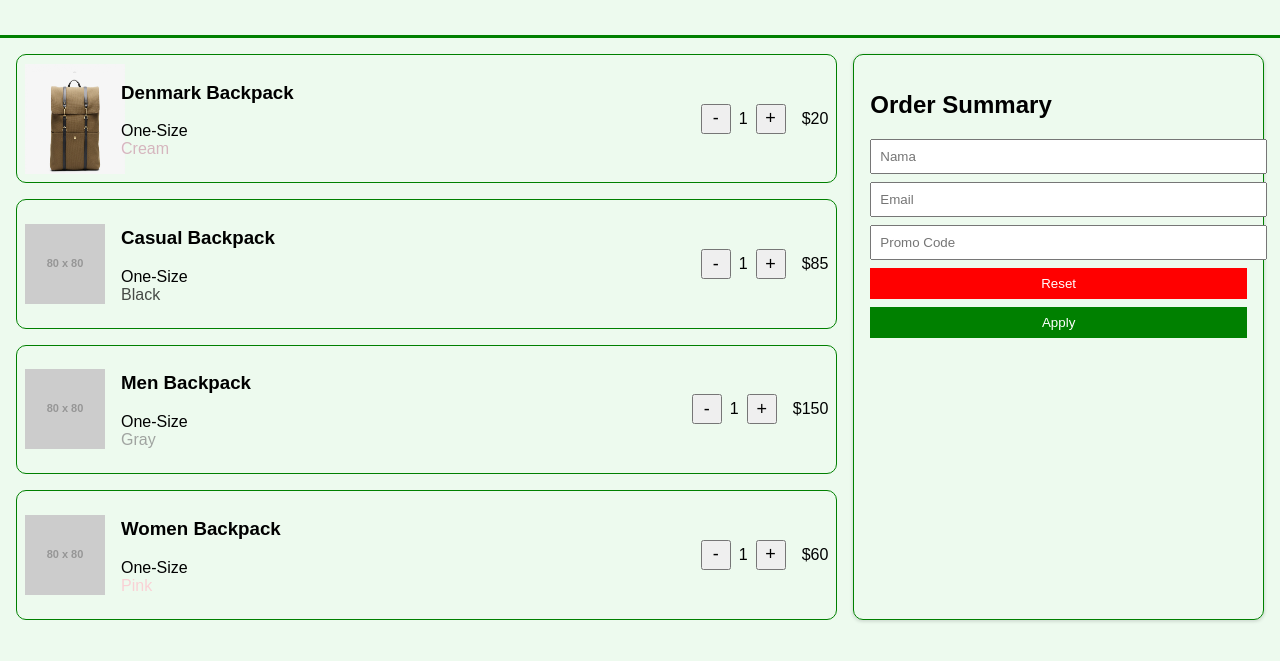
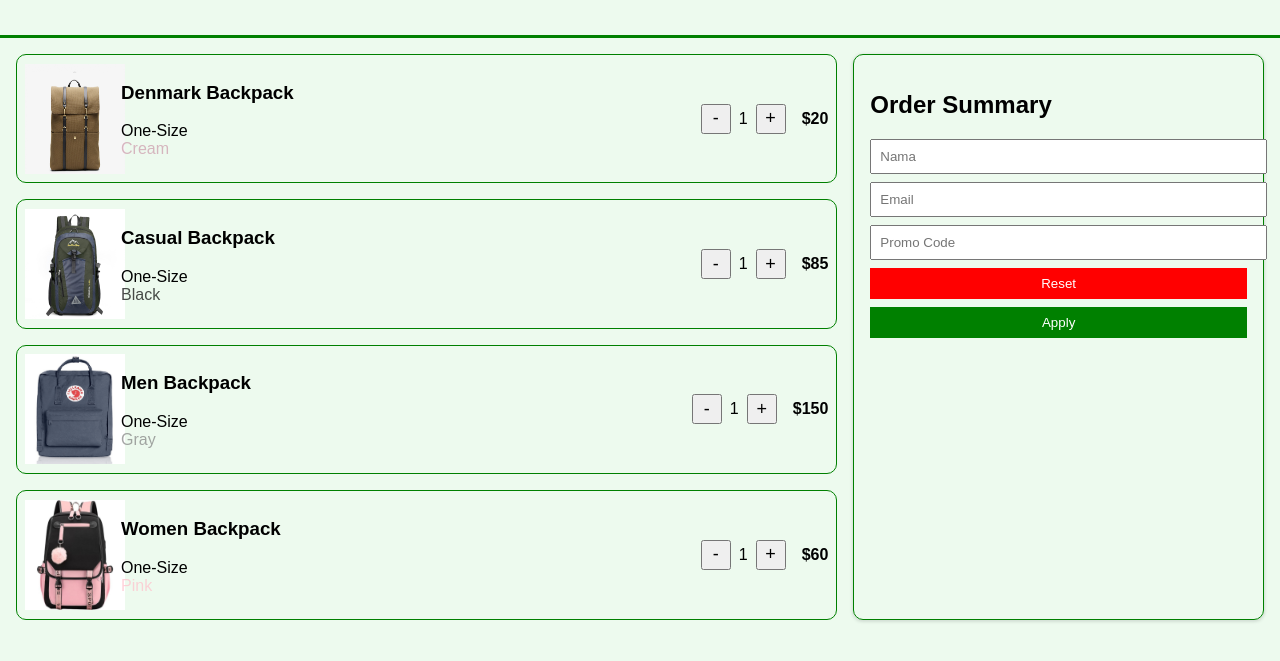
Before and after one commit to TomiYW/241130380_TomiYasashikuWijaya, a plain HTML site: page index.html in a window 1280 px wide. Shown: the part 77-738 px from the top of the page. Drawn offline with Linux system fonts and the light colour scheme; placeholder pictures from the web are drawn by us.

Commit message:
commit 3

```diff
--- a/index.html
+++ b/index.html
@@ -26,11 +26,11 @@
           <span class="count">1</span>
           <button class="increase">+</button>
         </div>
-        <div class="price">$20</div>
+        <div class="price"><b>$20</b></div>
       </div>
 
       <div class="product">
-        <img src="https://via.placeholder.com/80" alt="Casual Backpack" />
+        <img src="./images/produk2.jpeg" alt="Casual Backpack" width="100" height="110"/>
         <div>
           <h3>Casual Backpack</h3>
           <p>One-Size <br>
@@ -41,11 +41,11 @@
           <span class="count">1</span>
           <button class="increase">+</button>
         </div>
-        <div class="price">$85</div>
+        <div class="price"><b>$85</b></div>
       </div>
 
       <div class="product">
-        <img src="https://via.placeholder.com/80" alt="Men Backpack" />
+        <img src="./images/produk3.png" alt="Men Backpack" width="100" height="110"/>
         <div>
           <h3>Men Backpack</h3>
           <p>One-Size <br>
@@ -56,11 +56,11 @@
           <span class="count">1</span>
           <button class="increase">+</button>
         </div>
-        <div class="price">$150</div>
+        <div class="price"><b>$150</b></div>
       </div>
 
       <div class="product">
-        <img src="https://via.placeholder.com/80" alt="Women Backpack" />
+        <img src="./images/produk4.jpg" alt="Women Backpack" width="100" height="110"/>
         <div>
           <h3>Women Backpack</h3>
           <p>One-Size <br>
@@ -71,7 +71,7 @@
           <span class="count">1</span>
           <button class="increase">+</button>
         </div>
-        <div class="price">$60</div>
+        <div class="price"><b>$60</b></div>
       </div>
     </section>
 
--- a/script/script.js
+++ b/script/script.js
@@ -1,6 +1,6 @@
 $(document).ready(function () {
   let promoApplied = false;
-  const promoCode = "DISKON%0";
+  const promoCode = "DISKON50";
   const discountRate = 0.50;
 
   function updateProductSubtotal(product) {
@@ -55,7 +55,7 @@ $(document).ready(function () {
     let countEl = product.find('.count');
     countEl.text(parseInt(countEl.text()) + 1);
     updateProductSubtotal(product);
-    calculateTotal();
+    if (promoApplied) calculateTotal();
   });
 
   $('.decrease').click(function () {
@@ -65,7 +65,7 @@ $(document).ready(function () {
     if (count > 1) {
       countEl.text(count - 1);
       updateProductSubtotal(product);
-      calculateTotal();
+      if (promoApplied)calculateTotal();
     }
   });
 
@@ -73,10 +73,7 @@ $(document).ready(function () {
     e.preventDefault();
     const inputCode = $('input[name="promo"]').val().trim();
     promoApplied = (inputCode.toUpperCase() === promoCode);
-    if (promoApplied) {
-      alert("Promo code applied! 10% discount diberikan.");
-    }
-    calculateTotal();
+    if (promoApplied) calculateTotal();
   });
 
   $('#orderForm').on('reset', function () {
@@ -95,7 +92,6 @@ $(document).ready(function () {
     }, 100);
   });
 
-  // Inisialisasi base price dari isi awal
   $('.product').each(function () {
     const initialPrice = parseFloat($(this).find('.price').text().replace('$', ''));
     $(this).attr('data-base', (initialPrice / parseInt($(this).find('.count').text())).toFixed(2));
```
